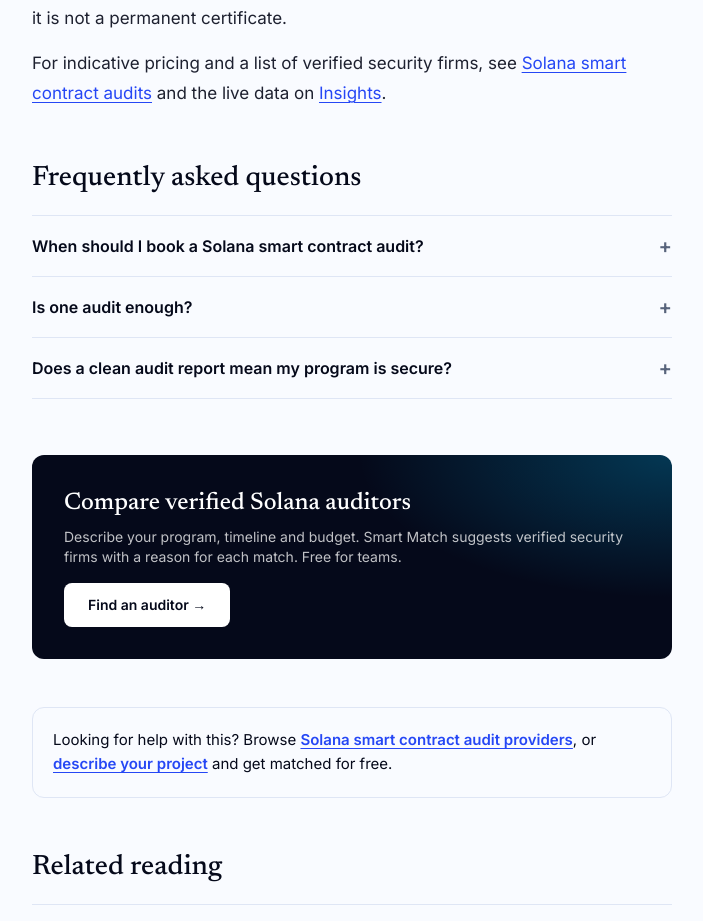
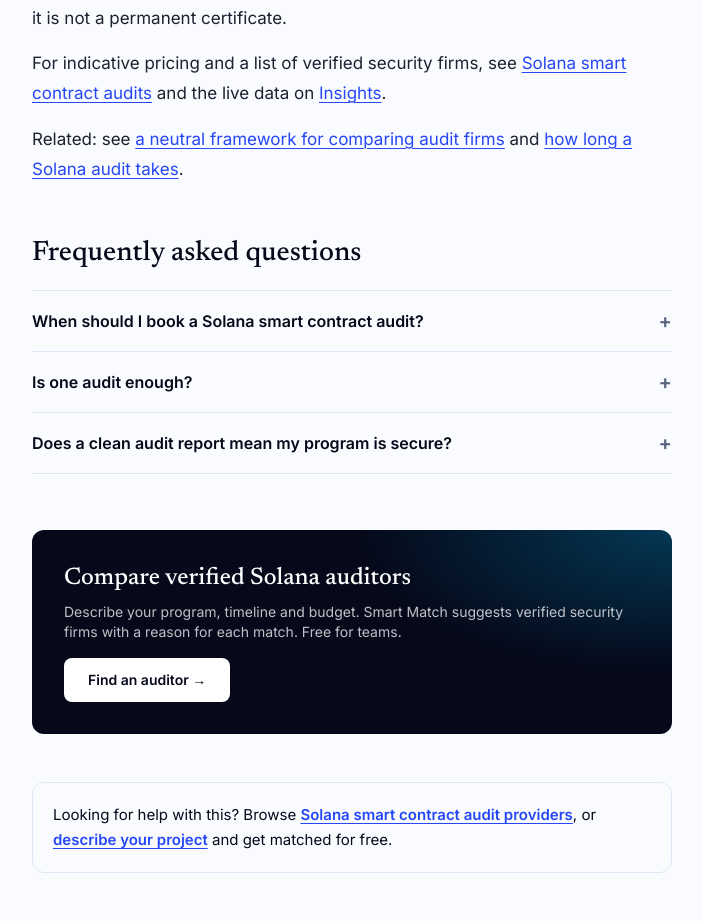
Before and after one commit to JakeMalarczyk/Orivions, a Next.js app in the folder orivions-app/: page /blog/how-to-choose-a-solana-smart-contract-auditor in a window 1280 px wide. Shown: the part 4167-5088 px from the top of the page, without its empty margins (288-991 px from the left). Built offline with nearby package versions, Linux system fonts and the light colour scheme; no server answers.

Commit message:
Blog: internal links to compare and timeline guides
Added related links for comparing audit firms and audit duration.

```diff
--- a/orivions-app/app/blog/how-to-choose-a-solana-smart-contract-auditor/page.tsx
+++ b/orivions-app/app/blog/how-to-choose-a-solana-smart-contract-auditor/page.tsx
@@ -127,6 +127,10 @@ export default function PostPage() {
         </Link>
         .
       </P>
+
+      <P>
+        Related: see <Link href="/blog/how-to-compare-solana-audit-firms" className="text-blue-deep">a neutral framework for comparing audit firms</Link> and <Link href="/blog/how-long-does-a-solana-audit-take" className="text-blue-deep">how long a Solana audit takes</Link>.
+      </P>
     </BlogPost>
   );
 }
```
